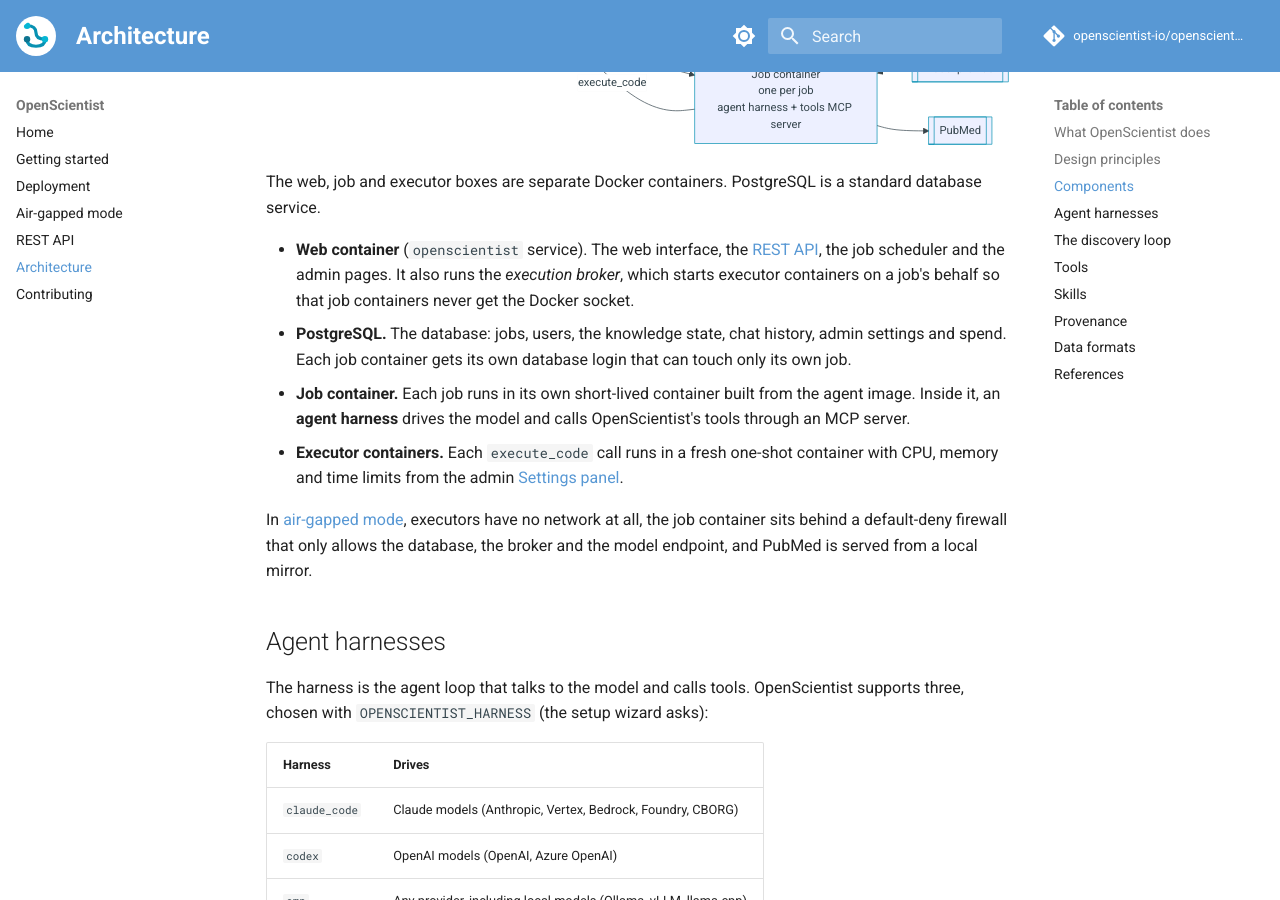
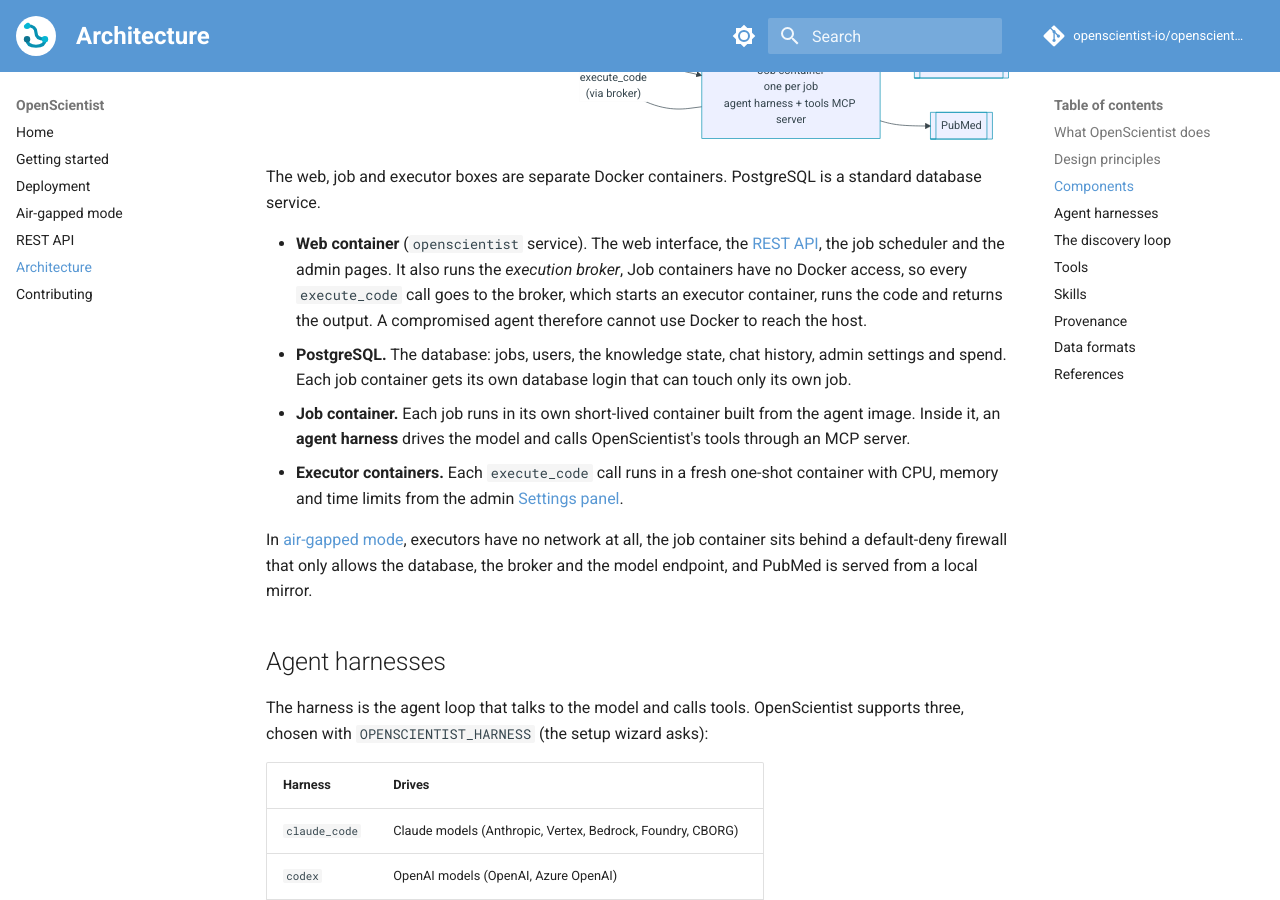
Before and after one commit to openscientist-io/openscientist-docs, an MkDocs documentation site: the page built from docs/architecture.md, in a window 1280 px wide and 900 px high, scrolled down 991 px. Built offline with MkDocs 1.6.1 and Material for MkDocs 9.7.7, drawn with Linux system fonts in a browser that asks for light colours; comment, search, counter and statistics services are not loaded.

Commit message:
Spell out that execute_code goes through the broker
Co-Authored-By: Claude Opus 5.5 <noreply@anthropic.com>

````diff
--- a/docs/architecture.md
+++ b/docs/architecture.md
@@ -35,15 +35,15 @@ flowchart LR
     web <--> db
     web -- launches --> job
     job <--> db
-    job -- execute_code --> web
-    web -- runs code in --> exec
+    job -- "execute_code<br/>(via broker)" --> web
+    web -- "starts, runs code,<br/>returns output" --> exec
     job <--> llm
     job --> pubmed
 ```
 
 The web, job and executor boxes are separate Docker containers. PostgreSQL is a standard database service.
 
-- **Web container** (`openscientist` service). The web interface, the [REST API](api.md), the job scheduler and the admin pages. It also runs the *execution broker*, which starts executor containers on a job's behalf so that job containers never get the Docker socket.
+- **Web container** (`openscientist` service). The web interface, the [REST API](api.md), the job scheduler and the admin pages. It also runs the *execution broker*, Job containers have no Docker access, so every `execute_code` call goes to the broker, which starts an executor container, runs the code and returns the output. A compromised agent therefore cannot use Docker to reach the host.
 - **PostgreSQL.** The database: jobs, users, the knowledge state, chat history, admin settings and spend. Each job container gets its own database login that can touch only its own job.
 - **Job container.** Each job runs in its own short-lived container built from the agent image. Inside it, an **agent harness** drives the model and calls OpenScientist's tools through an MCP server.
 - **Executor containers.** Each `execute_code` call runs in a fresh one-shot container with CPU, memory and time limits from the admin [Settings panel](getting-started.md#admin-settings).
````
